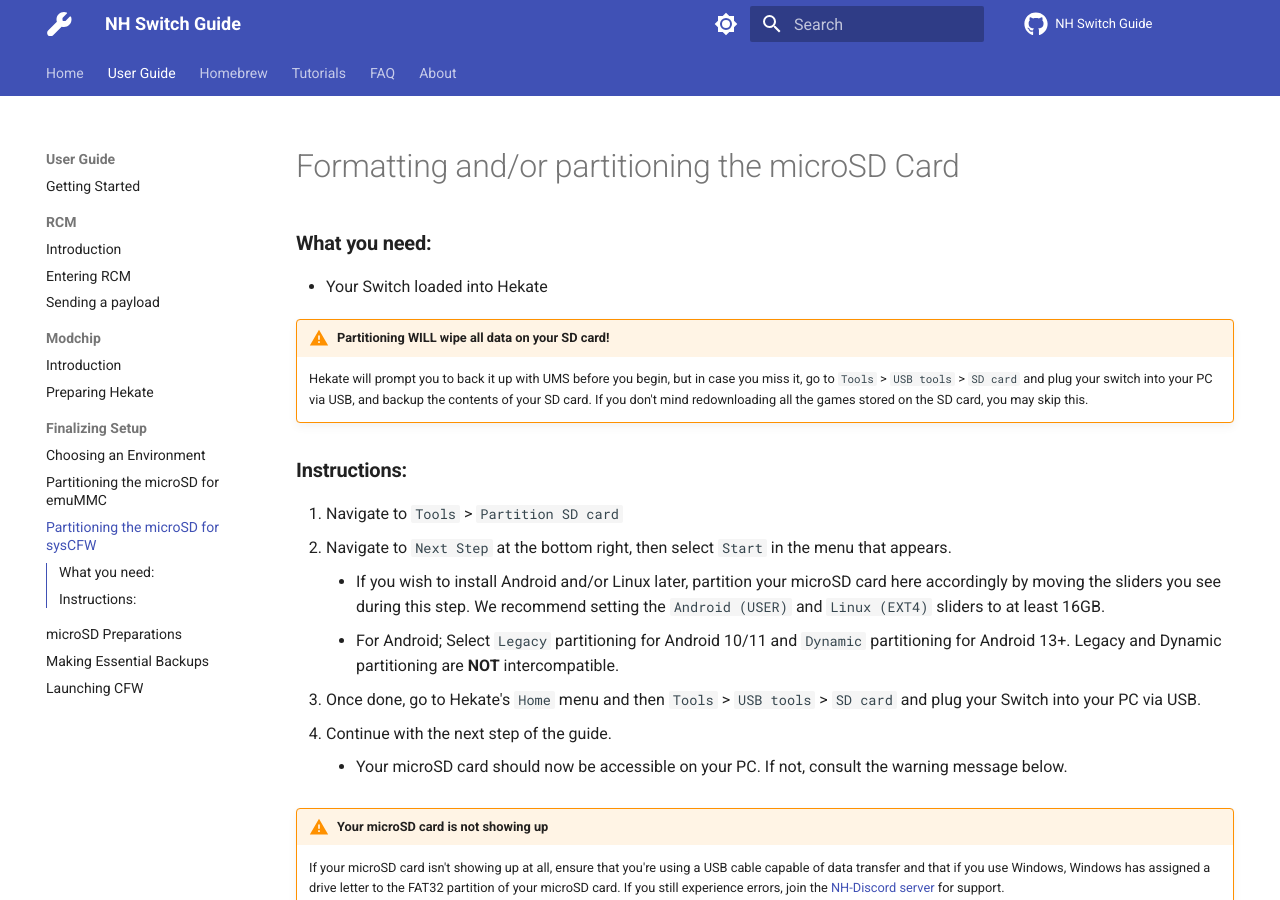
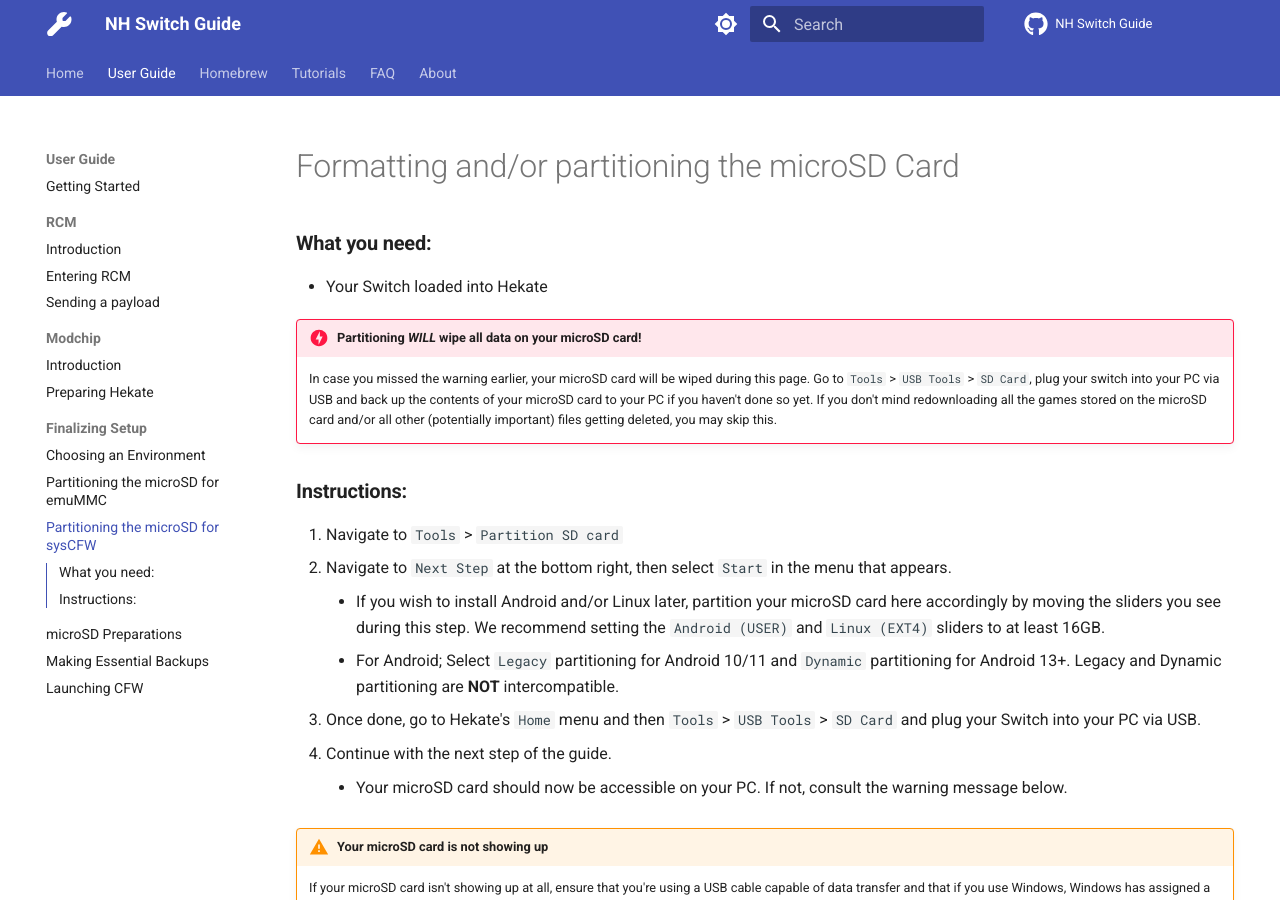
Before and after one commit to nh-server/switch-guide, an MkDocs documentation site: the page built from docs/user_guide/all/partitioning_sd_syscfw.md, in a window 1280 px wide and 900 px high. Built offline with MkDocs 1.6.1 and Material for MkDocs 9.7.7, drawn with Linux system fonts in a browser that asks for light colours; comment, search, counter and statistics services are not loaded.

Commit message:
edited second warning about backing up SD files on both sd formatting/partitioning pages and clarified step about putting emummc.txt in the hosts folder

```diff
--- a/docs/user_guide/all/partitioning_sd_syscfw.md
+++ b/docs/user_guide/all/partitioning_sd_syscfw.md
@@ -4,8 +4,8 @@
 
 - Your Switch loaded into Hekate
 
-!!! warning "Partitioning WILL wipe all data on your SD card!"
-    Hekate will prompt you to back it up with UMS before you begin, but in case you miss it, go to `Tools` > `USB tools` > `SD card` and plug your switch into your PC via USB, and backup the contents of your SD card. If you don't mind redownloading all the games stored on the SD card, you may skip this.
+!!! danger "Partitioning *WILL* wipe all data on your microSD card!"
+    In case you missed the warning earlier, your microSD card will be wiped during this page. Go to `Tools` > `USB Tools` > `SD Card`, plug your switch into your PC via USB and back up the contents of your microSD card to your PC if you haven't done so yet. If you don't mind redownloading all the games stored on the microSD card and/or all other (potentially important) files getting deleted, you may skip this.
 
 ### **Instructions:**
 
@@ -13,7 +13,7 @@
 2. Navigate to `Next Step` at the bottom right, then select `Start` in the menu that appears.
     - If you wish to install Android and/or Linux later, partition your microSD card here accordingly by moving the sliders you see during this step. We recommend setting the `Android (USER)` and `Linux (EXT4)` sliders to at least 16GB.
     - For Android; Select `Legacy` partitioning for Android 10/11 and `Dynamic` partitioning for Android 13+. Legacy and Dynamic partitioning are **NOT** intercompatible.
-3. Once done, go to Hekate's `Home` menu and then `Tools` > `USB tools` > `SD card` and plug your Switch into your PC via USB.
+3. Once done, go to Hekate's `Home` menu and then `Tools` > `USB Tools` > `SD Card` and plug your Switch into your PC via USB.
 4. Continue with the next step of the guide.
     - Your microSD card should now be accessible on your PC. If not, consult the warning message below.
 
```
Also changed, not shown: docs/user_guide/all/partitioning_sd.md (+3 -3 lines), docs/user_guide/all/sd_preparation.md (+1 -1 lines).
